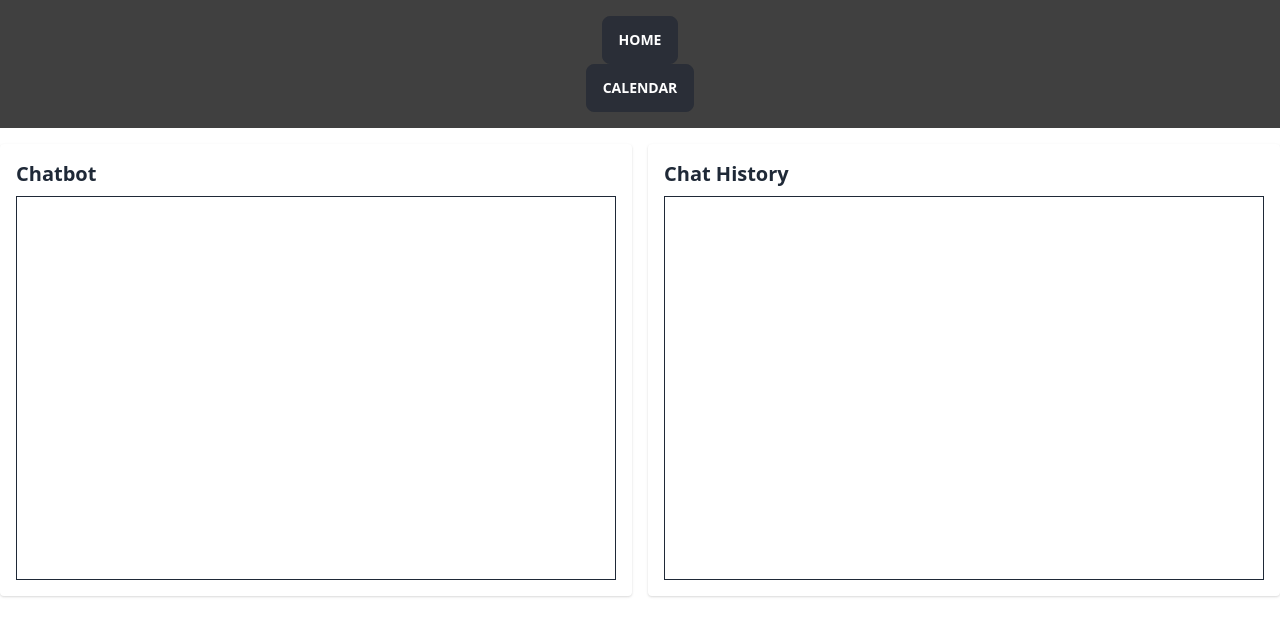
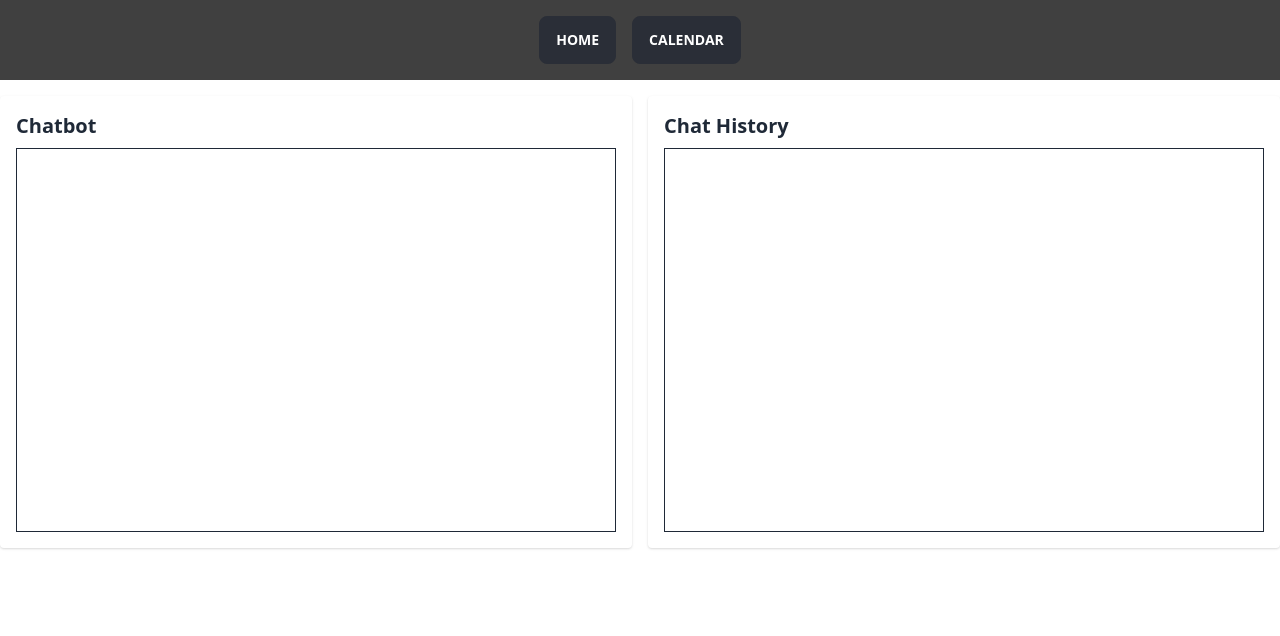
Before and after one commit to Dat-tech30/Yami-AI-Timeline-Scheduler, a plain HTML site: page index.html in a window 1280 px wide. Drawn offline with nearby package versions, Linux system fonts and the light colour scheme.

Commit message:
added spacing and center with 'home' and 'calendar' buttons being next to eachother on the nav bar

```diff
--- a/index.html
+++ b/index.html
@@ -12,14 +12,12 @@
 <body>
     <!-- Navigation Bar -->
     <nav class="p-4" style="background-color: #404040;">
-        <div class="text-center">
+        <div class="flex justify-center space-x-4">
             <a href="index.html">
-            <button class="btn btn-active btn-neutral">Home</button>
+                <button class="btn btn-active btn-neutral">Home</button>
             </a>
-        </div>
-        <div class="text-center">
             <a href="calendar.html">
-            <button class="btn btn-active btn-neutral">Calendar</button>
+                <button class="btn btn-active btn-neutral">Calendar</button>
             </a>
         </div>
     </nav>
```
